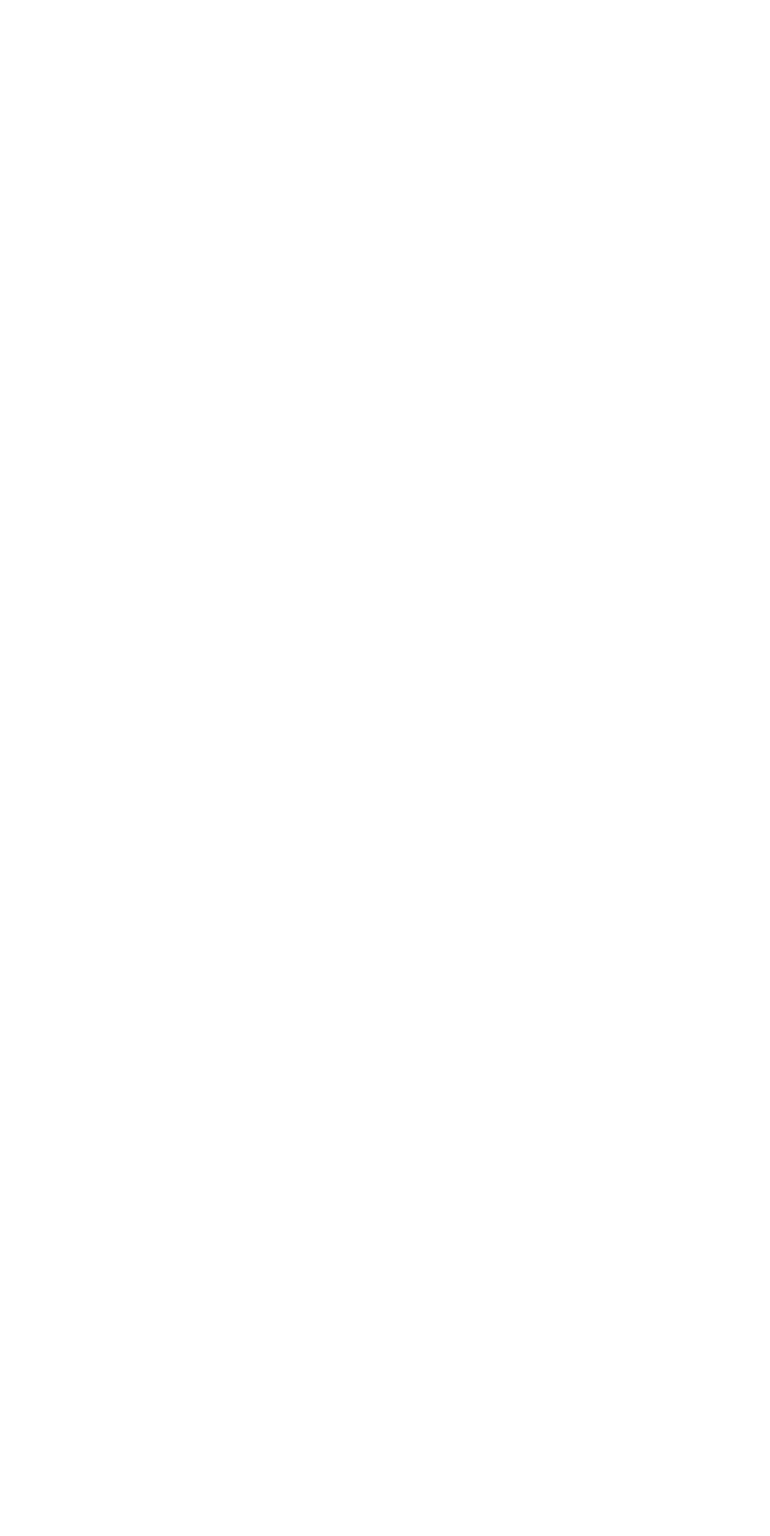
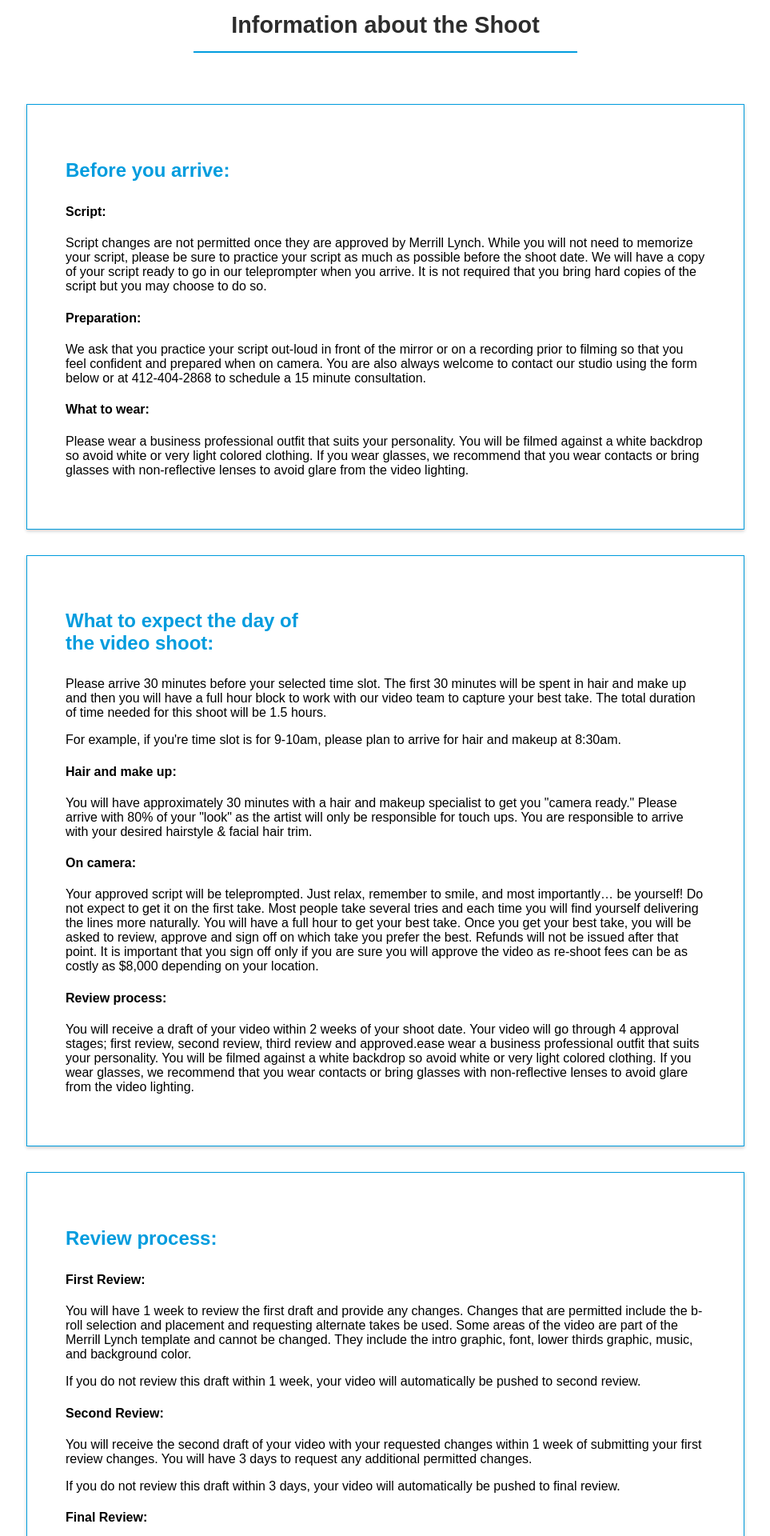
Before and after one commit to ECWireless/ml-registration-frontend, a React (Create React App) app: page / in a window 1280 px wide. Shown: the part 580-2500 px from the top of the page at 80% size, without its empty margins (158-1121 px from the left). Before the commit the page ends 800 px from the top, so only its background shows below. Built offline with nearby package versions, Linux system fonts and the light colour scheme.

Commit message:
Info added

```diff
--- a/src/App.js
+++ b/src/App.js
@@ -6,6 +6,9 @@ import LoginPage from './pages/Login';
 import AdminLoginPage from './pages/AdminLogin';
 import FormPage from './pages/Form';
 import './App.css';
+
+// Components
+import Info from './components/Info/Info';
 
 
 // const serverUrl = 'http://localhost:8000/';
@@ -255,6 +258,12 @@ export default class App extends Component {
                             username={this.state.username}
                         />
                     ) : null}
+                    <div className="form-header-container">
+                        <h1 className="main-header-small">
+                            Information about the Shoot
+                        </h1>
+                    </div>
+                    <Info />
 				</main>
 			</React.Fragment>
 		);
--- /dev/null
+++ b/src/components/Info/Info.css
@@ -0,0 +1,20 @@
+.info__container {
+    margin-top: 2rem;
+    max-width: 50rem;
+    margin: 2rem auto;
+    list-style: none;
+    padding: 3rem;
+    border: 1px solid #009cde;
+    box-shadow: 0px 2px 4px rgba(0,0,0,.20);
+}
+
+.info__section-header {
+    color: #009cde;
+    padding-bottom: .5rem;
+    width: 20rem;
+    text-align: left;
+}
+
+.info__section-paragraph {
+    color: #2d2d2d;
+}
--- /dev/null
+++ b/src/components/Info/Info.js
@@ -0,0 +1,87 @@
+import React from 'react';
+
+import './Info.css';
+
+export default function Info() {
+    return (
+        <React.Fragment>
+            <div className="info__container">
+                <h2 className="info__section-header">
+                    Before you arrive:
+                </h2>
+                <div className="info__section-details">
+                    <h4>Script:</h4>
+
+                    <p>Script changes are not permitted once they are approved by Merrill Lynch.  While you will not need to memorize your script, please be sure to practice your script as much as possible before the shoot date.  We will have a copy of your script ready to go in our teleprompter when you arrive.  It is not required that you bring hard copies of the script but you may choose to do so.</p>
+
+                    <h4>Preparation:</h4>
+                    <p>We ask that you practice your script out-loud in front of the mirror or on a recording prior to filming so that you feel confident and prepared when on camera. You are also always welcome to contact our studio using the form below or at 412-404-2868 to schedule a 15 minute consultation.</p>
+
+                    <h4>What to wear:</h4>
+
+                    <p>Please wear a business professional outfit that suits your personality. You will be filmed against a white backdrop so avoid white or very light colored clothing. If you wear glasses, we recommend that you wear contacts or bring glasses with non-reflective lenses to avoid glare from the video lighting.</p>
+                </div>
+            </div>
+
+            <div className="info__container">
+                <h2 className="info__section-header">
+                    What to expect the day of the video shoot:
+                </h2>
+                <div className="info__section-details">
+                    <p>Please arrive 30 minutes before your selected time slot.  The first 30 minutes will be spent in hair and make up and then you will have a full hour block to work with our video team to capture your best take.  The total duration of time needed for this shoot  will be 1.5 hours.</p>
+
+                    <p>For example, if you're time slot is for 9-10am, please plan to arrive for hair and makeup at 8:30am.</p>
+
+                    <h4>Hair and make up:</h4>
+
+                    <p>You will have approximately 30 minutes with a hair and makeup specialist to get you "camera ready."  Please arrive with 80% of your "look" as the artist will only be responsible for touch ups.  You are responsible to arrive with your desired hairstyle & facial hair trim.</p>
+
+                    <h4>On camera:</h4>
+
+                    <p>Your approved script will be teleprompted. Just relax, remember to smile, and most importantly… be yourself! Do not expect to get it on the first take. Most people take several tries and each time you will find yourself delivering the lines more naturally. You will have a full hour to get your best take. Once you get your best take, you will be asked to review, approve and sign off on which take you prefer the best. Refunds will not be issued after that point.  It is important that you sign off only if you are sure you will approve the video as re-shoot fees can be as costly as $8,000 depending on your location.</p>
+
+                    <h4>Review process:</h4>
+
+                    <p>You will receive a draft of your video within 2 weeks of your shoot date.   Your video will go through 4 approval stages; first review, second review, third review and approved.ease wear a business professional outfit that suits your personality. You will be filmed against a white backdrop so avoid white or very light colored clothing. If you wear glasses, we recommend that you wear contacts or bring glasses with non-reflective lenses to avoid glare from the video lighting.</p>
+                </div>
+            </div>
+
+            <div className="info__container">
+                <h2 className="info__section-header">
+                    Review process:
+                </h2>
+                <div className="info__section-details">
+                    <h4>First Review:</h4>
+
+                    <p>You will have 1 week to review the first draft and provide any changes.  Changes that are permitted include the b-roll selection and placement and requesting alternate takes be used.  Some areas of the video are part of the Merrill Lynch template and cannot be changed. They include the intro graphic, font, lower thirds graphic, music, and background color.</p>
+
+                    <p>If you do not review this draft within 1 week, your video will automatically be pushed to second review.</p>
+
+                    <h4>Second Review:</h4>
+
+                    <p>You will receive the second draft of your video with your requested changes within 1 week of submitting your first review changes.   You will have 3 days to request any additional permitted changes.</p>
+
+                    <p>If you do not review this draft within 3 days, your video will automatically be pushed to final review.</p>
+
+                    <h4>Final Review:</h4>
+
+                    <p>You will receive a third draft of your video with your requested changes within 3 days of submitting your second review changes.   You will have an additional 3 days to request any additional permitted final changes.</p>
+
+                    <p>If you do not review this draft within 3 days, your video will automatically be pushed to approved status.</p>
+
+                    <h4>Approved Status:</h4>
+
+                    <p>Your approved video will be submitted to Merrill Lynch for approval and launch.  If you follow the approval process correctly, the video will approved within 6 weeks of the shoot date.</p>
+
+                    <h4>Edits after approval:</h4>
+
+                    <p>Any changes to your video after its in "approved" status will be an additional $500 fee.  You will be permitted two rounds of revisions before the new approval.</p>
+
+                    <h4>Re-shoots:</h4>
+
+                    <p>Re-shoots must be coordinated by contacting us using the form below.   Re-shoots should be a used only as a last resort as they can be as costly as $8,000 depending on the location.</p>
+                </div>
+            </div>
+        </React.Fragment>
+    )
+}
--- a/src/components/SingleForm/SingleForm.js
+++ b/src/components/SingleForm/SingleForm.js
@@ -6,7 +6,7 @@ export default function Form(props) {
     return (
         <React.Fragment>
             <div className="form-header-container">
-                <h1 className="login-header">
+                <h1 className="main-header">
                     {props.username}'s Registration
                 </h1>
             </div>
--- a/src/index.css
+++ b/src/index.css
@@ -12,8 +12,18 @@ body {
     text-align: center;
     padding-bottom: 1rem;
     border-bottom: 2px solid #009cde;
-    margin: 1rem auto 4rem;
+    margin: 6rem auto 4rem;
     width: 20rem;
+}
+
+.main-header-small {
+    color: #2d2d2d;
+    font-size: 1.8rem;
+    text-align: center;
+    padding-bottom: 1rem;
+    border-bottom: 2px solid #009cde;
+    margin: 6rem auto 4rem;
+    width: 30rem;
 }
 
 .main-control label,
--- a/src/pages/Login.js
+++ b/src/pages/Login.js
@@ -6,10 +6,14 @@ import './Login.css';
 export default class Home extends Component {
     render() {
         return (
-            <form className="auth-form" onSubmit={this.props.login}>
+            <React.Fragment>
+                <div className="form-header-container">
                     <h1 className="main-header">
                         {this.props.isLoginSwitcher ? 'Login' : 'Create Account'} to Register
                     </h1>
+                </div>
+                <form className="auth-form" onSubmit={this.props.login}>
+
                     <div className="main-control">
                         <label htmlFor="username">Username</label>
                         <input type="text" id="username" ref={this.props.usernameEl} />
@@ -41,6 +45,7 @@ export default class Home extends Component {
                     </div>
                     <p className={this.props.success ? "login-warning-succes" : "login-warning"}>{this.props.errorMessage}</p>
                 </form>
+            </React.Fragment>
         )
     }
 }
```
Lines whose indentation alone changed are shown as unchanged.
